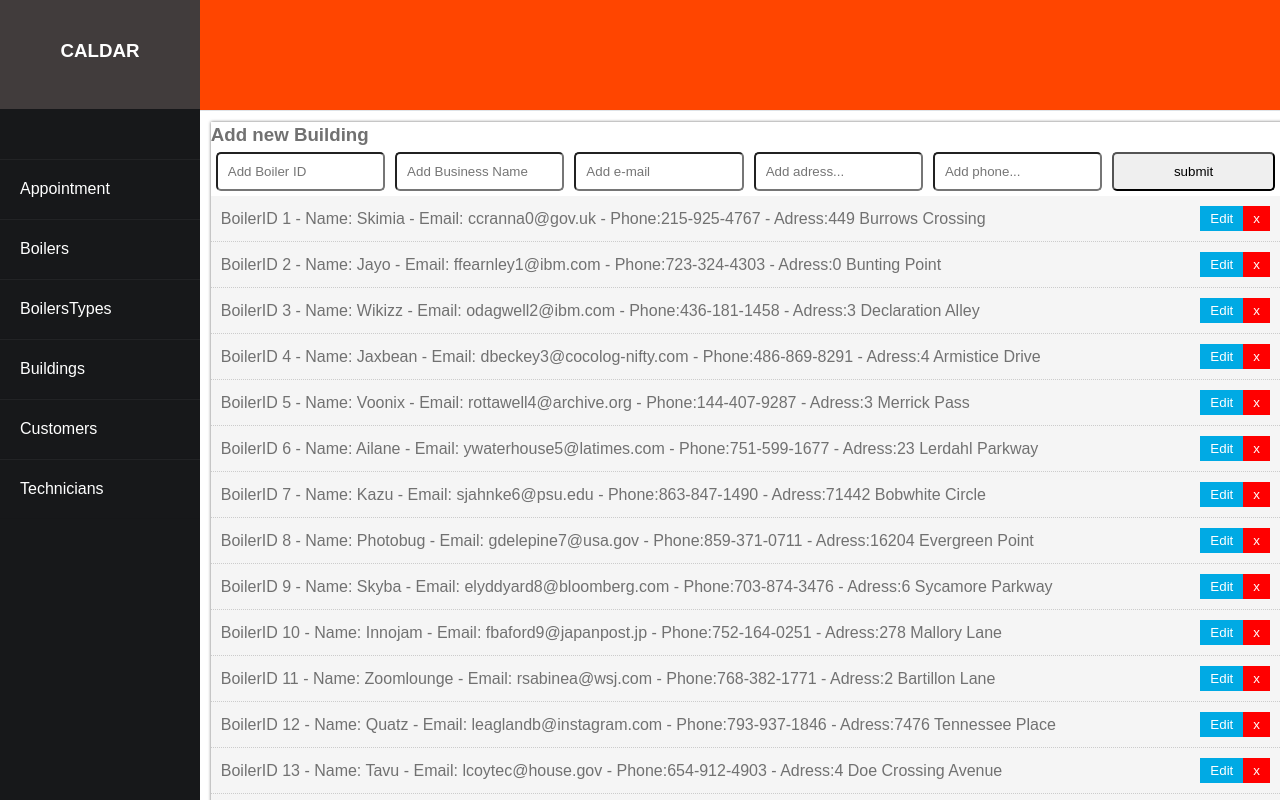
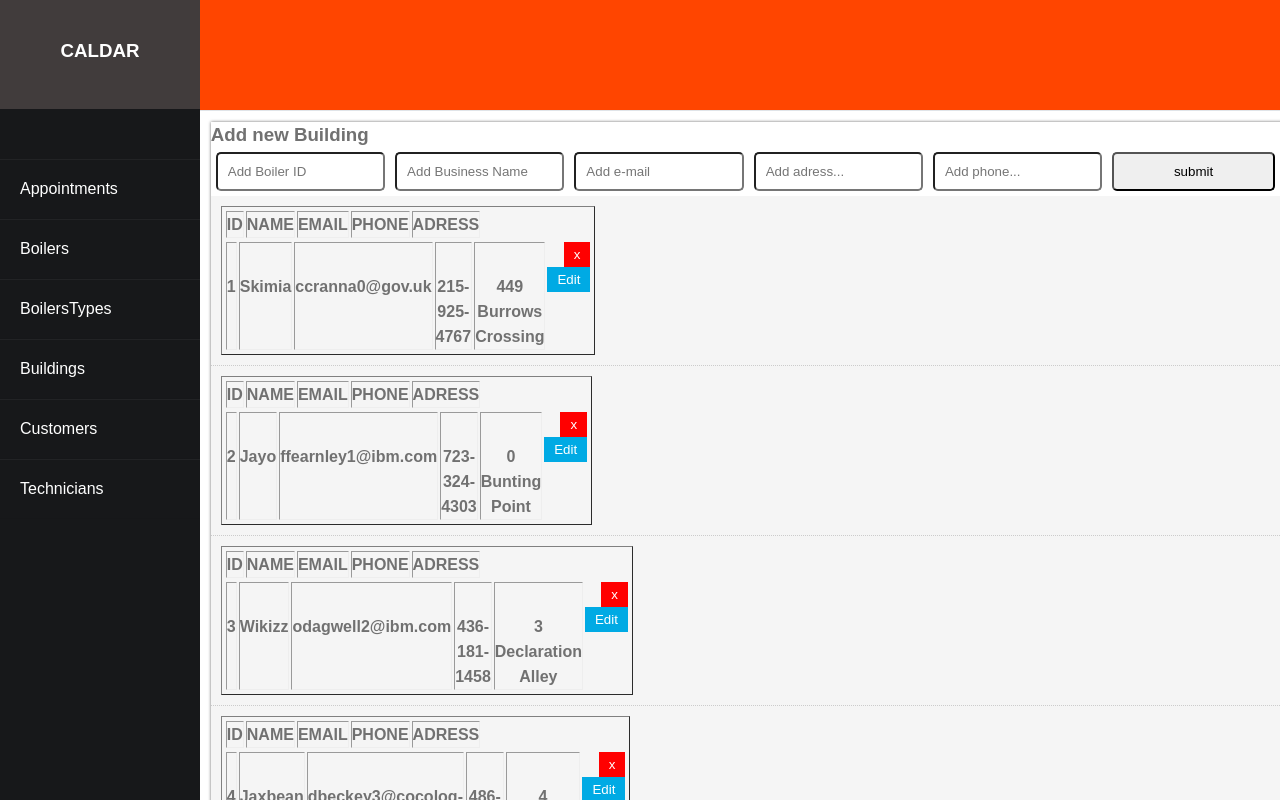
Before and after one commit to DavidArroyo92/caldar-m4-FE, a React (Create React App) app: page /Buildings in a window 1280 px wide. Shown: the top 800 px of the page. Built offline with nearby package versions, Linux system fonts and the light colour scheme.

Commit message:
syntax error fixed

```diff
--- a/src/App.js
+++ b/src/App.js
@@ -2,11 +2,11 @@ import React from 'react';
 import styles from './App.module.css';
 import Navbar from './layout/navbar/navbar';
 import Header from './layout/header/header';
-import Appointment from './components/Appointment/Appointment';
+import Appointments from './components/Appointments/Appointments';
 import Boilers from './components/Boilers/Boilers';
 import BoilersTypes from './components/BoilersTypes/BoilersTypes';
 import Buildings from './components/Buildings/Buildings';
-import Custumers from './components/Customers/Customers';
+import Customers from './components/Customers/Customers';
 import Technicians from './components/Technicians/Technicians';
 import {BrowserRouter as Router, Switch, Route} from 'react-router-dom'
 
@@ -20,11 +20,11 @@ function App() {
           <div className={styles.mainContent}>
             <Header/>
         <Switch>
-          <Route path="/Appointment" component={Appointment}/>
+          <Route path="/Appointments" component={Appointments}/>
           <Route path="/Boilers" component={Boilers}/>
           <Route path="/BoilersTypes" component={BoilersTypes}/>
           <Route path="/Buildings" component={Buildings}/>
-          <Route path="/Custumers" component={Custumers}/>
+          <Route path="/Customers" component={Customers}/>
           <Route path="/Technicians" component={Technicians} />
         </Switch>
           </div>
--- a/src/components/Buildings/BuildingItem.js
+++ b/src/components/Buildings/BuildingItem.js
@@ -1,6 +1,6 @@
 import React, { Component } from 'react'
 import PropTypes from 'prop-types';
-
+import styles from '../../layout/main/main.module.css'
 class BuildingItem extends Component {
 
     getStyle = () => {
@@ -16,14 +16,31 @@ class BuildingItem extends Component {
         } = this.props.building;
         return (
             <div style={this.getStyle()} >
+                <table className={styles.tableContain}border='1'>
+                    <thread>
+                        <tr>
+                            <th>ID</th>
+                            <th>NAME</th>
+                            <th>EMAIL</th>
+                            <th>PHONE</th>
+                            <th>ADRESS</th>
+                        </tr>
+                    </thread>
 
                <p>
-                  BoilerID {boilerId} - Name: {businessName} - Email: {email} - Phone:{phone} - Adress:{adress}
+                   <tr>
+                    <th>{boilerId}</th>
+                    <th>{businessName}</th>
+                    <th>{email} </th>
+                    <th>{phone} </th>
+                    <th>{adress}</th>
                    <button onClick={this.props.delBuilding.bind(this, id)}
                    style={btnStyle}>x</button>
                    <button onClick={this.props.editBuilding.bind(this, this.props.building)}
                    style={btnStyleEdit}>Edit</button>
+                   </tr>
                </p>
+               </table>
             </div>
         )
     }
--- a/src/layout/main/main.module.css
+++ b/src/layout/main/main.module.css
@@ -7,3 +7,7 @@
     background-color: white;
     box-shadow: 3px 3px 3px 3px dimgray;
 }
+
+.tableContain{
+    width: 10em;
+}
--- a/src/layout/navbar/navbar.js
+++ b/src/layout/navbar/navbar.js
@@ -11,9 +11,9 @@ function Navbar() {
                     </h3>
                 </div>
                 <ul className={styles.navbarLinks}>
-                    <Link to="/Appointment" >
+                    <Link to="/Appointments" >
                         <li>
-                            Appointment
+                            Appointments
                         </li>
                     </Link>
                     <Link to="/Boilers">
```
Also changed, not shown: src/components/Appointments/Appointments.js (renamed from src/components/Appointment/Appointment.js), 1 other file (tests, documents, lock files or other folders).
